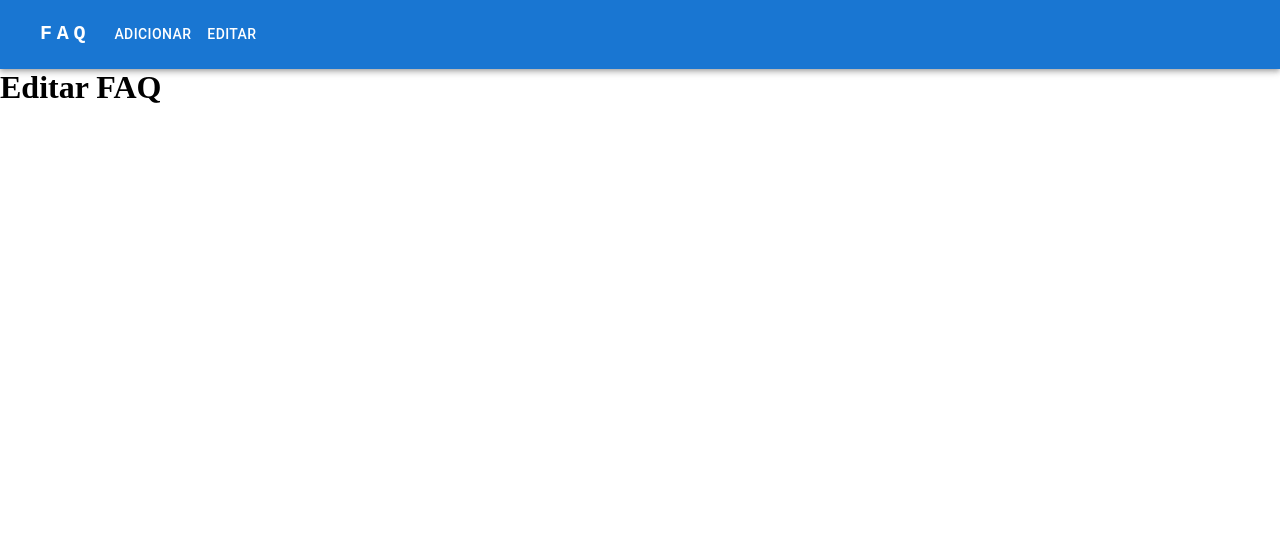
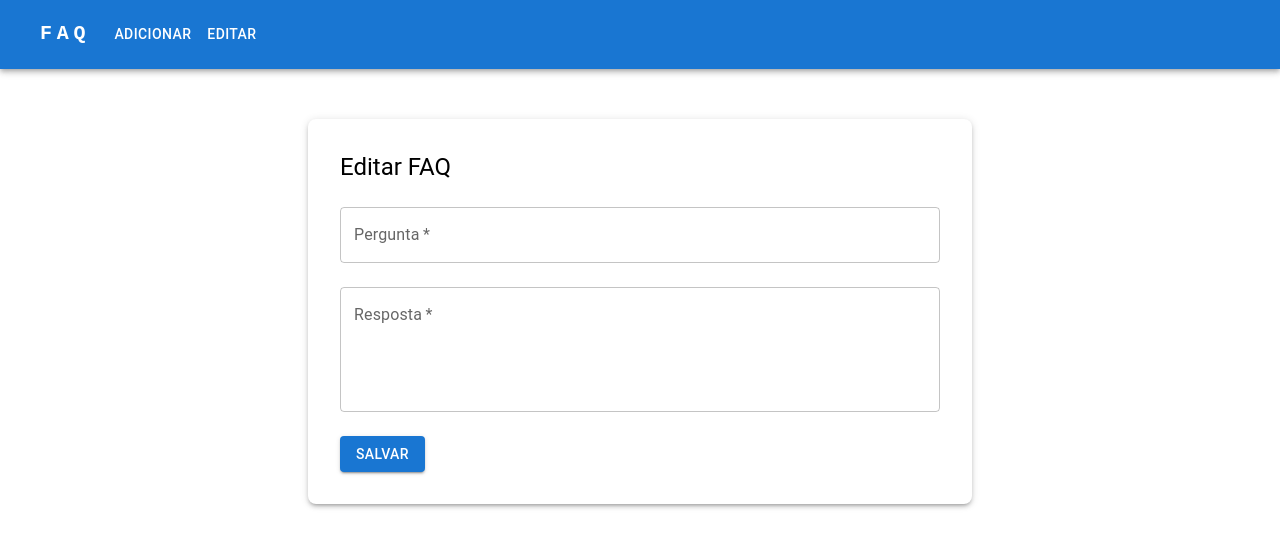
Before and after one commit to ronneyrv/Faq-aula-FSDC, a React (Vite) app: page /edit-faq in a window 1280 px wide. Shown: the top 548 px of the page. Built offline with nearby package versions, Linux system fonts and the light colour scheme; no server answers; some icons are missing.

Commit message:
feature: add adit page

```diff
--- a/src/pages/Edit/index.jsx
+++ b/src/pages/Edit/index.jsx
@@ -1,5 +1,127 @@
+import {
+  Box,
+  Button,
+  TextField,
+  Typography,
+  CircularProgress,
+  Alert,
+} from "@mui/material";
+import { useEffect, useState } from "react";
+import { useParams, useNavigate } from "react-router-dom";
+
 export default function Edit() {
-    return(
-        <h1>Editar FAQ</h1>
-    )
+  const { id } = useParams();
+  const navigate = useNavigate();
+  const [question, setQuestion] = useState("");
+  const [answer, setAnswer] = useState("");
+  const [loading, setLoading] = useState(true);
+  const [saving, setSaving] = useState(false);
+  const [success, setSuccess] = useState(false);
+  const [error, setError] = useState(false);
+
+  useEffect(() => {
+    fetch(`http://admin.pedabete.app.br/api/faq`)
+      .then((res) => res.json())
+      .then((data) => {
+        const item = data.find(
+          (el) => el.id === "0bb5338e-ad50-4088-8621-d30d62ff959c"
+        );
+        setQuestion(item.question);
+        setAnswer(item.answer);
+        setLoading(false);
+      })
+      .catch(() => {
+        alert("Erro ao buscar o FAQ.");
+        setLoading(false);
+      });
+  }, [id]);
+
+  const handleSubmit = (e) => {
+    e.preventDefault();
+    setSaving(true);
+
+    fetch(`http://admin.pedabete.app.br/api/faq`, {
+      //   method: "PUT",
+      //   headers: {
+      //     "Content-Type": "application/json",
+      //   },
+      //   body: JSON.stringify({ question, answer }),
+    })
+      .then((res) => {
+        if (res.ok) {
+          setSuccess(true);
+          setTimeout(() => {
+            navigate("/");
+          }, 2000);
+        } else {
+          setError(true);
+        }
+      })
+      .catch(() => setError(true))
+      .finally(() => setSaving(false));
+  };
+
+  if (loading) {
+    return (
+      <Box sx={{ display: "flex", justifyContent: "center", mt: 5 }}>
+        <CircularProgress />
+      </Box>
+    );
+  }
+
+  return (
+    <Box
+      sx={{
+        maxWidth: 600,
+        margin: "50px auto",
+        padding: 4,
+        backgroundColor: "#fff",
+        borderRadius: 2,
+        boxShadow: 3,
+      }}
+    >
+      <Typography variant="h5" gutterBottom>
+        Editar FAQ
+      </Typography>
+      <form onSubmit={handleSubmit}>
+        <TextField
+          label="Pergunta"
+          fullWidth
+          margin="normal"
+          value={question}
+          onChange={(e) => setQuestion(e.target.value)}
+          required
+        />
+        <TextField
+          label="Resposta"
+          fullWidth
+          margin="normal"
+          value={answer}
+          onChange={(e) => setAnswer(e.target.value)}
+          multiline
+          rows={4}
+          required
+        />
+        {success && (
+          <Alert severity="success" sx={{ mt: 2 }}>
+            FAQ atualizado com sucesso!
+          </Alert>
+        )}
+        {error && (
+          <Alert severity="error" sx={{ mt: 2 }}>
+            Erro ao salvar.
+          </Alert>
+        )}
+        <Button
+          type="submit"
+          variant="contained"
+          color="primary"
+          disabled={saving}
+          sx={{ mt: 2 }}
+        >
+          {saving ? "Salvando..." : "Salvar"}
+        </Button>
+      </form>
+    </Box>
+  );
 }
```
